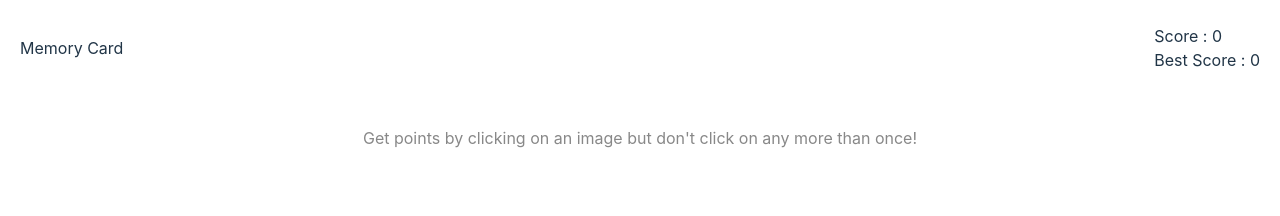
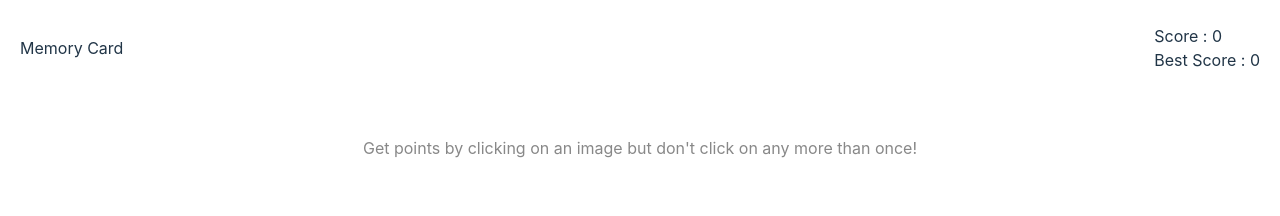
Before and after one commit to prefolo/memory-card, a React (Vite) app: page / in a window 1280 px wide. Shown: the top 216 px of the page. Built offline with nearby package versions, Linux system fonts and the light colour scheme; grey boxes are pictures that could not be loaded.

Commit message:
update README

```diff
--- a/src/App.css
+++ b/src/App.css
@@ -28,7 +28,8 @@
 }
 
 #instruction{
-  margin-top: 30px;
+	margin: 40px;
+  margin-bottom: 0;
   text-align: center;
   color: #888;
 }
@@ -37,7 +38,7 @@
     display: grid;
     gap: 10px;
     grid-template-columns: repeat(auto-fill, 170px);
-    width: 70%;
+    width: 80%;
     max-width: 720px;
     margin: 60px;
     justify-content: center;
```
Also changed, not shown: 1 other file (tests, documents, lock files or other folders).
